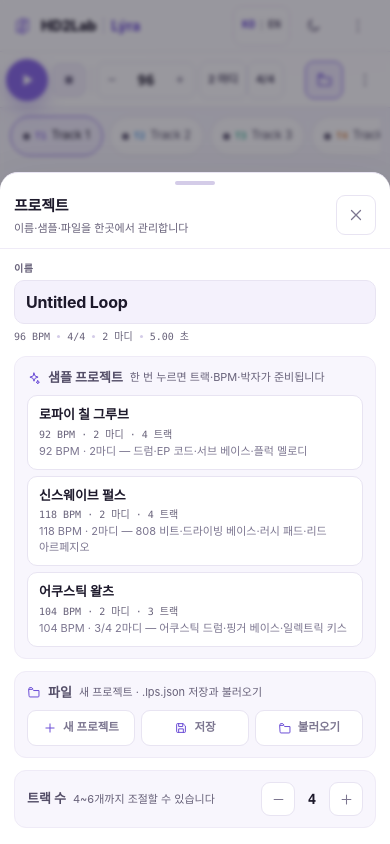
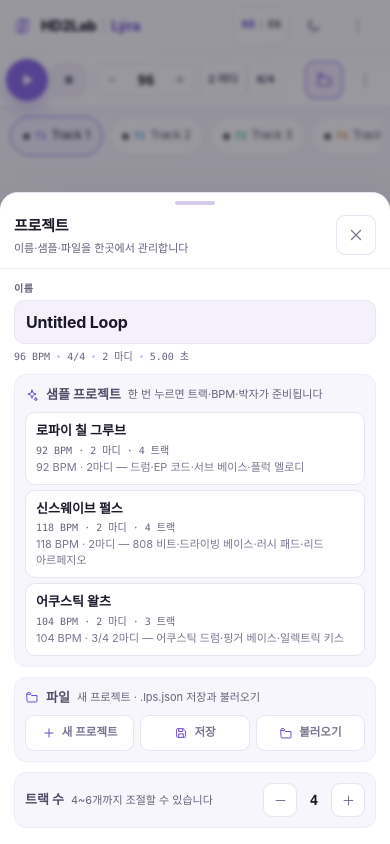
Before and after one commit to HyangDan2/PKPilot0019, a React (Vite) app: page / in a window 390 px wide. Both pictures are taken after a click on the button 324 px from the left and 79 px from the top of the page. Built offline with nearby package versions, Linux system fonts and the light colour scheme.

Commit message:
Lýra: the project drawer fits a phone screen without scrolling (#6)

```diff
--- a/src/styles/app.css
+++ b/src/styles/app.css
@@ -970,6 +970,13 @@ kbd {
   .sample-quick-head h2 { font-size: var(--fs-sm); }
   .sample-chip { padding: 4px 8px; }
 
+  /* the project drawer is the one sheet whose content must fit a phone
+     without scrolling: name, three samples, file row and track stepper */
+  .project-drawer { gap: 10px; }
+  .pd-block { padding: 10px; }
+  .pd-samples { gap: 5px; }
+  .pd-sample { padding: 8px 10px; }
+
   .mobile-deck { gap: 6px; }
   .chip-scroll { padding-bottom: 2px; }
   .track-chip { height: 40px; }
@@ -1007,6 +1014,17 @@ kbd {
   .keybed-scroll { overflow-x: auto; }
   .keybed-scroll .keybed { min-width: 460px; height: 120px; }
   .io-block { padding: 10px 12px; }
+}
+
+@media (max-width: 767px) and (max-height: 780px) {
+  .pd-sample-blurb { display: none; }
+}
+
+@media (max-width: 767px) and (max-height: 660px) {
+  .project-drawer { gap: 8px; }
+  .pd-block { padding: 9px; }
+  .pd-sample { padding: 7px 9px; }
+  .pd-block-hint { display: none; }
 }
 
 @media (max-width: 767px) and (max-height: 720px) {
```
